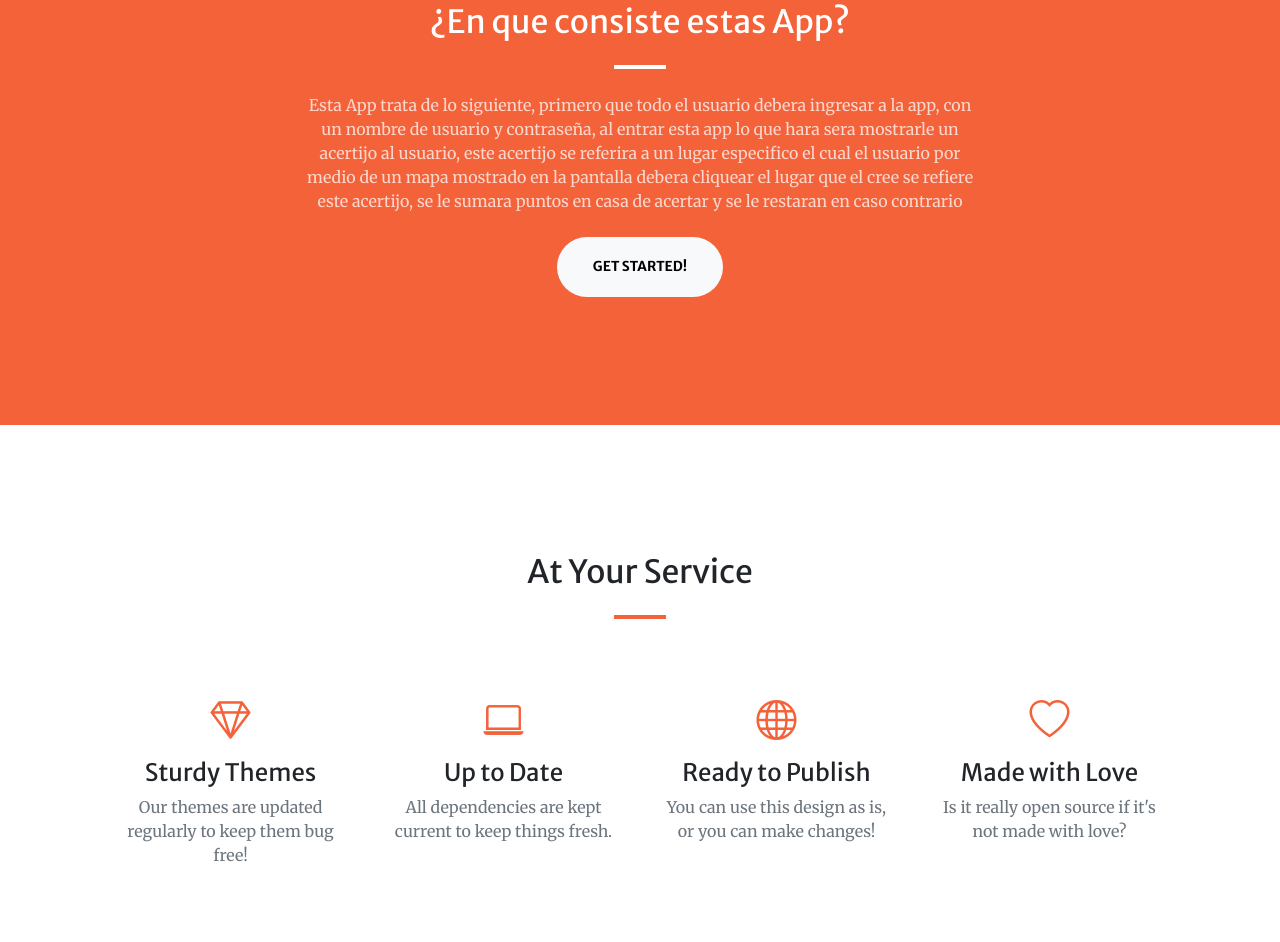
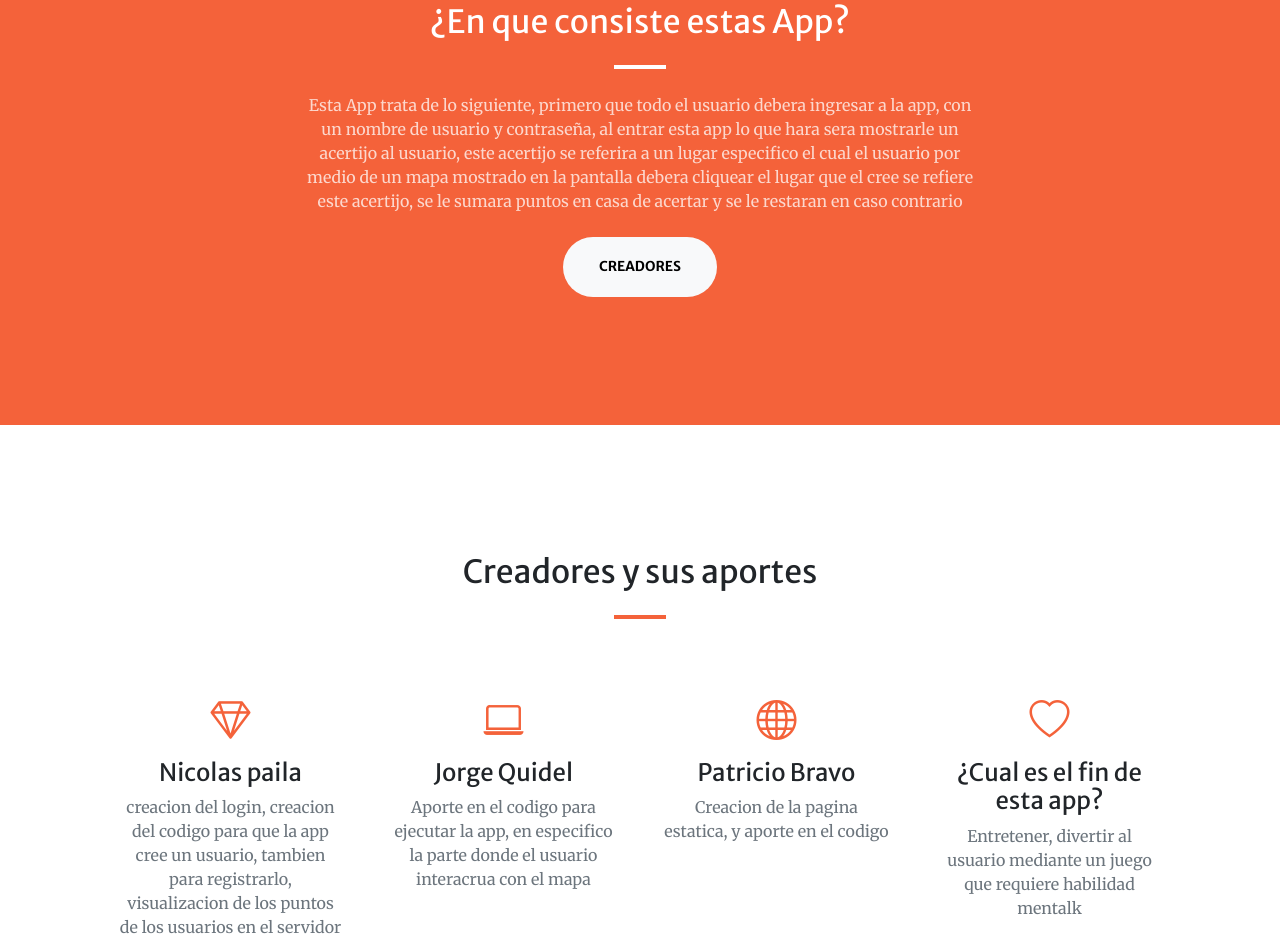
Before and after one commit to patricio2003/Proyecto-Gps-run, a plain HTML site: page index.html in a window 1280 px wide. Shown: the part 925-1867 px from the top of the page. Drawn offline with nearby package versions, Linux system fonts and the light colour scheme.

Commit message:
Update index.html

```diff
--- a/index.html
+++ b/index.html
@@ -57,7 +57,7 @@
                         <h2 class="text-white mt-0">¿En que consiste estas App?</h2>
                         <hr class="divider divider-light" />
                         <p class="text-white-75 mb-4">Esta App trata de lo siguiente, primero que todo el usuario debera ingresar a la app, con un nombre de usuario y contraseña, al entrar esta app lo que hara sera mostrarle un acertijo al usuario, este acertijo se referira a un lugar especifico el cual el usuario por medio de un mapa mostrado en la pantalla debera cliquear el lugar que el cree se refiere este acertijo, se le sumara puntos en casa de acertar y se le restaran en caso contrario</p>
-                        <a class="btn btn-light btn-xl" href="#services">Get Started!</a>
+                        <a class="btn btn-light btn-xl" href="#services">Creadores</a>
                     </div>
                 </div>
             </div>
@@ -65,35 +65,35 @@
         <!-- Services-->
         <section class="page-section" id="services">
             <div class="container px-4 px-lg-5">
-                <h2 class="text-center mt-0">At Your Service</h2>
+                <h2 class="text-center mt-0">Creadores y sus aportes</h2>
                 <hr class="divider" />
                 <div class="row gx-4 gx-lg-5">
                     <div class="col-lg-3 col-md-6 text-center">
                         <div class="mt-5">
                             <div class="mb-2"><i class="bi-gem fs-1 text-primary"></i></div>
-                            <h3 class="h4 mb-2">Sturdy Themes</h3>
-                            <p class="text-muted mb-0">Our themes are updated regularly to keep them bug free!</p>
+                            <h3 class="h4 mb-2">Nicolas paila</h3>
+                            <p class="text-muted mb-0">creacion del login, creacion del codigo para que la app cree un usuario, tambien para registrarlo, visualizacion de los puntos de los usuarios en el servidor</p>
                         </div>
                     </div>
                     <div class="col-lg-3 col-md-6 text-center">
                         <div class="mt-5">
                             <div class="mb-2"><i class="bi-laptop fs-1 text-primary"></i></div>
-                            <h3 class="h4 mb-2">Up to Date</h3>
-                            <p class="text-muted mb-0">All dependencies are kept current to keep things fresh.</p>
+                            <h3 class="h4 mb-2">Jorge Quidel</h3>
+                            <p class="text-muted mb-0">Aporte en el codigo para ejecutar la app, en especifico la parte donde el usuario interacrua con el mapa</p>
                         </div>
                     </div>
                     <div class="col-lg-3 col-md-6 text-center">
                         <div class="mt-5">
                             <div class="mb-2"><i class="bi-globe fs-1 text-primary"></i></div>
-                            <h3 class="h4 mb-2">Ready to Publish</h3>
-                            <p class="text-muted mb-0">You can use this design as is, or you can make changes!</p>
+                            <h3 class="h4 mb-2">Patricio Bravo</h3>
+                            <p class="text-muted mb-0">Creacion de la pagina estatica, y aporte en el codigo</p>
                         </div>
                     </div>
                     <div class="col-lg-3 col-md-6 text-center">
                         <div class="mt-5">
                             <div class="mb-2"><i class="bi-heart fs-1 text-primary"></i></div>
-                            <h3 class="h4 mb-2">Made with Love</h3>
-                            <p class="text-muted mb-0">Is it really open source if it's not made with love?</p>
+                            <h3 class="h4 mb-2">¿Cual es el fin de esta app?</h3>
+                            <p class="text-muted mb-0">Entretener, divertir al usuario mediante un juego que requiere habilidad mentalk</p>
                         </div>
                     </div>
                 </div>
```
